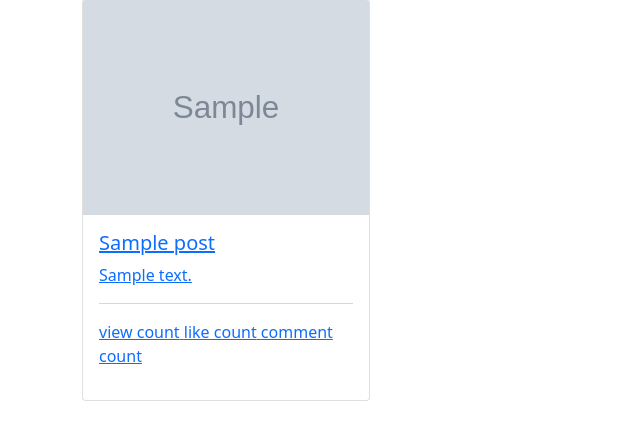
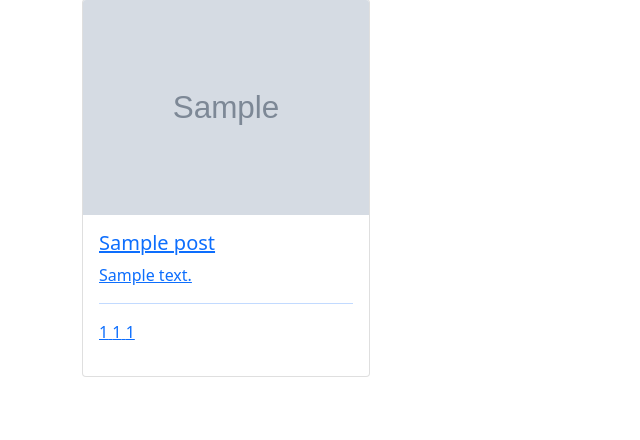
Before and after one commit to rauljr87/Blog, a Django app: page / in a window 1280 px wide. Shown: the part 81-521 px from the top of the page, without its empty margins (0-640 px from the left). Run offline with Django 4.2, Linux system fonts and the light colour scheme; tables that the repository leaves empty hold one stand-in row (values such as "Sample post"); grey boxes marked "Sample" are stand-in pictures; some libraries are stand-ins or nearby versions.

Commit message:
definiendo variable para contar en base.html

```diff
--- a/templates/posts/post_list.html
+++ b/templates/posts/post_list.html
@@ -20,9 +20,10 @@
                         <p>
                             <!-- para ver cantidad de visualizaciones, likes y comments -->
                             <!-- fontawesome/start.com , para kitcode -->
-                            <span>view count</span>
-                            <span>like count</span>
-                            <span>comment count</span>
+                            <!-- se definen funciones en modelo de Post -->
+                            <span>{{ object.get_view_count }}</span>
+                            <span>{{ object.get_like_count }}</span>
+                            <span>{{ object.get_comment_count }}</span>
                         </p>
                     </div>
                 </div>
```
